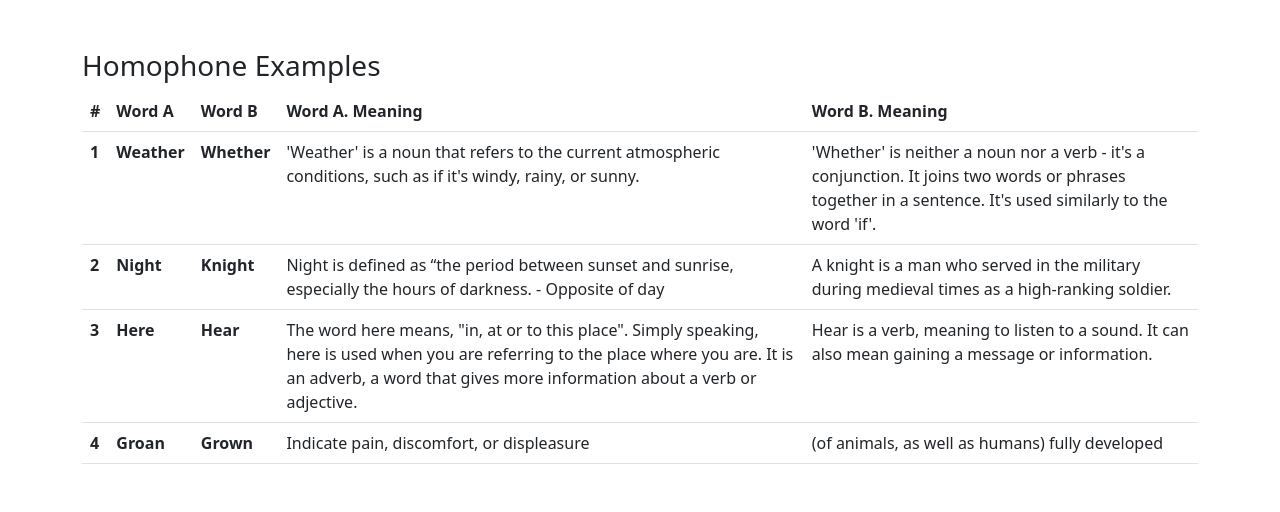
After one commit to MCole-K9/ETI, a PHP site: page /homophones.php in a window 1280 px wide. The commit adds this page. Shown: the part 527-1039 px from the top of the page. Run offline with PHP 8.4, Linux system fonts and the light colour scheme.

Commit message:
homophones page

```diff
--- a/homonyms.php
+++ b/homonyms.php
@@ -16,11 +16,11 @@ include 'base.php';
 </section>
 
 <section id="intro" class="row mt-5">
-    <div class="col-12 col-lg-6 ">
+    <div class="col-12 col-lg-5 ">
         <h5 class="mb-3">What are Homonyms?</h5>
         <p class="w-75 lh-lg my-4">Homonyms are words that are spelled the same but have different meanings. For example, the word "read" can be a verb or a noun. It can mean "to read" or "a reading".</p>
     </div>
-    <div class="col-12 col-lg-6">
+    <div class="col-12 col-lg-7">
         <div class="" class="ratio ratio-16x9 py-5">
             <iframe class="w-100" src="https://www.youtube.com/embed/iUVrp11MCeE" style="height: 300px ;"></iframe>
         </div>
--- /dev/null
+++ b/homophones.php
@@ -0,0 +1,79 @@
+<?php
+include 'base.php';
+?>
+
+
+<?php startblock("head"); ?>
+<title>Learn | Homonyms</title>
+<?php endblock(); ?>
+
+<?php startblock("content"); ?>
+
+<section id="header">
+    <div class="mx-auto text-center shadow my-5 w-75 rounded">
+        <h2 class="py-3">Homophones</h2>
+    </div>
+</section>
+
+<section id="intro" class="row mt-5">
+    <div class="col-12 col-lg-5 ">
+        <h5 class="mb-3">What are Homophones?</h5>
+        <p class="w-75 lh-lg my-4">Homophones are words that have the same sound, in terms of how they are pronounced but have a different meaning and are (often) spelt differently.</p>
+    </div>
+    <div class="col-12 col-lg-7">
+        <div class="" class="ratio ratio-16x9 py-5">
+            <iframe class="w-100" src="https://www.youtube.com/embed/wm5LwCcwRQ8" style="height: 300px ;"></iframe>
+        </div>
+    </div>
+
+</section>
+
+<section id="examples" class="my-5">
+    <h3>Homophone Examples</h3>
+    <table class="table mb-5 table-hover">
+    <thead>
+            <tr>
+                <th scope="col">#</th>
+                <th scope="col">Word A</th>
+                <th scope="col">Word B</th>
+                <th scope="col">Word A. Meaning</th>
+                <th scope="col">Word B. Meaning</th>
+            </tr>
+        </thead>
+        <tbody >
+            <tr>
+                <th scope="row">1</th>
+                <td class="fw-bold">Weather</td>
+                <td class="fw-bold">Whether</td>
+                <td>'Weather' is a noun that refers to the current atmospheric conditions, such as if it's windy, rainy, or sunny.</td>
+                <td>'Whether' is neither a noun nor a verb - it's a conjunction. It joins two words or phrases together in a sentence. It's used similarly to the word 'if'. </td>
+            </tr>
+
+            <tr>
+                <th scope="row">2</th>
+                <td class="fw-bold">Night</td>
+                <td class="fw-bold">Knight</td>
+                <td> Night is defined as “the period between sunset and sunrise, especially the hours of darkness. - Opposite of day</td>
+                <td>A knight is a man who served in the military during medieval times as a high-ranking soldier.  </td>
+            </tr>
+            <tr>
+                <th scope="row">3</th>
+                <td class="fw-bold">Here</td>
+                <td class="fw-bold">Hear</td>
+                <td>The word here means, "in, at or to this place". Simply speaking, here is used when you are referring to the place where you are. It is an adverb, a word that gives more information about a verb or adjective.</td>
+                <td> Hear is a verb, meaning to listen to a sound. It can also mean gaining a message or information.</td>
+            </tr>
+            <tr>
+                <th scope="row">4</th>
+                <td class="fw-bold">Groan</td>
+                <td class="fw-bold">Grown</td>
+                <td>Indicate pain, discomfort, or displeasure</td>
+                <td>(of animals, as well as humans) fully developed</td>
+            </tr>
+
+        </tbody>
+    </table>
+</section>
+
+
+<?php endblock() ?>
--- a/index.php
+++ b/index.php
@@ -43,7 +43,7 @@ include 'base.php';
       <li class="list-group-item d-flex justify-content-between align-items-center">
         Homophones
         <span class="badge bg-primary rounded-pill">
-          <a class="text-white text-decoration-none" href="">Go <svg xmlns="http://www.w3.org/2000/svg" width="16" height="16" fill="currentColor" class="bi bi-arrow-right" viewBox="0 0 16 16">
+          <a class="text-white text-decoration-none" href="homophones.php">Go <svg xmlns="http://www.w3.org/2000/svg" width="16" height="16" fill="currentColor" class="bi bi-arrow-right" viewBox="0 0 16 16">
               <path fill-rule="evenodd" d="M1 8a.5.5 0 0 1 .5-.5h11.793l-3.147-3.146a.5.5 0 0 1 .708-.708l4 4a.5.5 0 0 1 0 .708l-4 4a.5.5 0 0 1-.708-.708L13.293 8.5H1.5A.5.5 0 0 1 1 8z" />
             </svg>
           </a>
```
